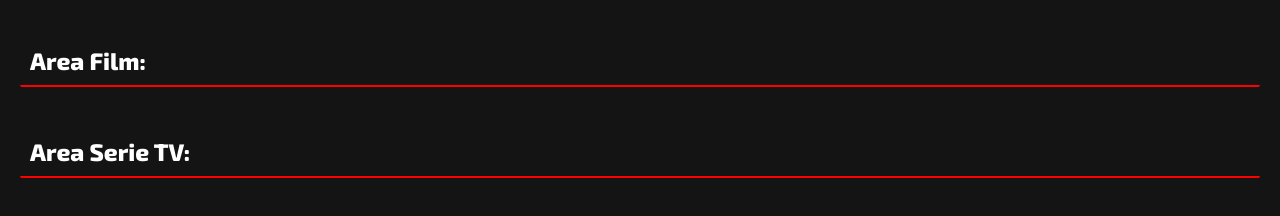
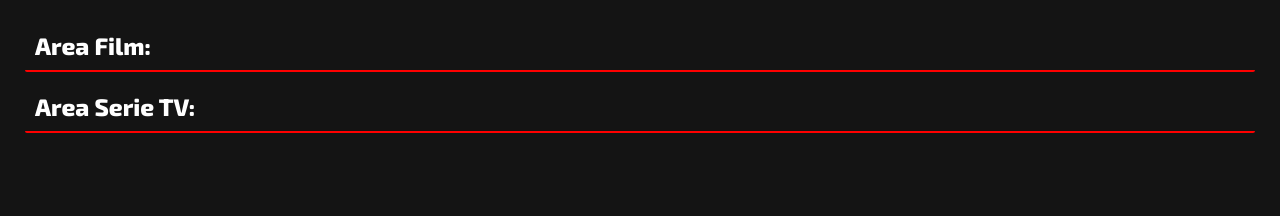
Before and after one commit to MarcoHijacker/ajax-ex-boolflix, a plain HTML site: page index.html in a window 1280 px wide. Shown: the part 84-300 px from the top of the page. Drawn offline with nearby package versions, Linux system fonts and the light colour scheme.

Commit message:
Milestone 4 completata (css fix).

```diff
--- a/css/main.css
+++ b/css/main.css
@@ -21,8 +21,11 @@ header {
   align-items: center;
   padding: 0 40px;
 }
+main {
+  padding: 0 20px;
+}
 main h2 {
-  margin: 20px;
+  margin: 5px;
   padding: 10px;
   border-bottom: solid 2px red;
   border-bottom-right-radius: 2px;
@@ -51,7 +54,7 @@ i.fa-play-circle {
 #results-list, #results-serie {
   list-style: none;
   display: flex;
-  justify-content: space-around;
+  justify-content: space-between;
   flex-wrap: wrap;
 }
 .film-box {
```
